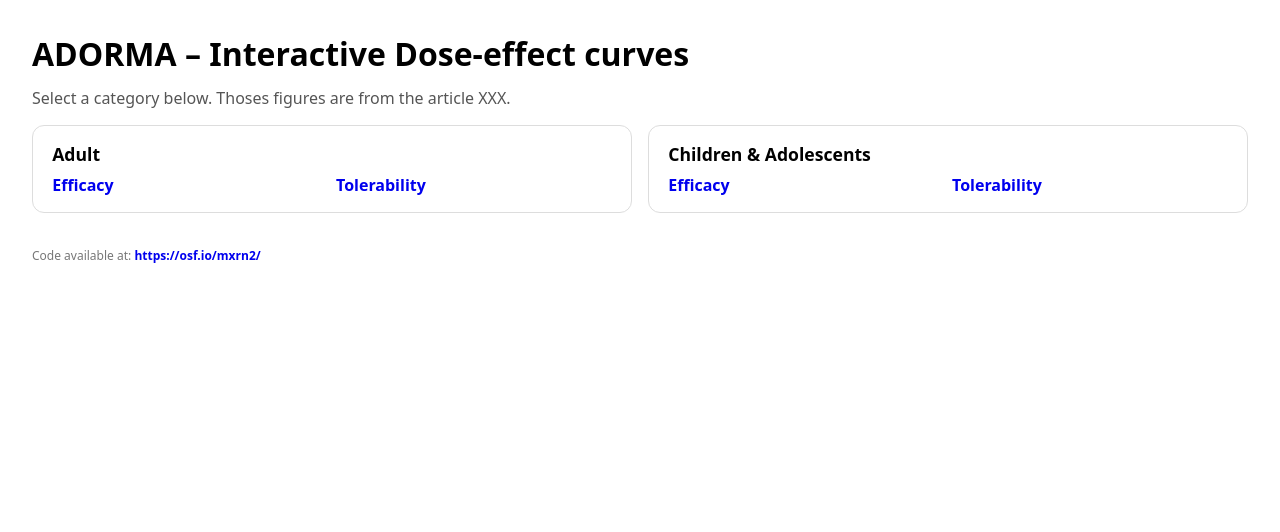
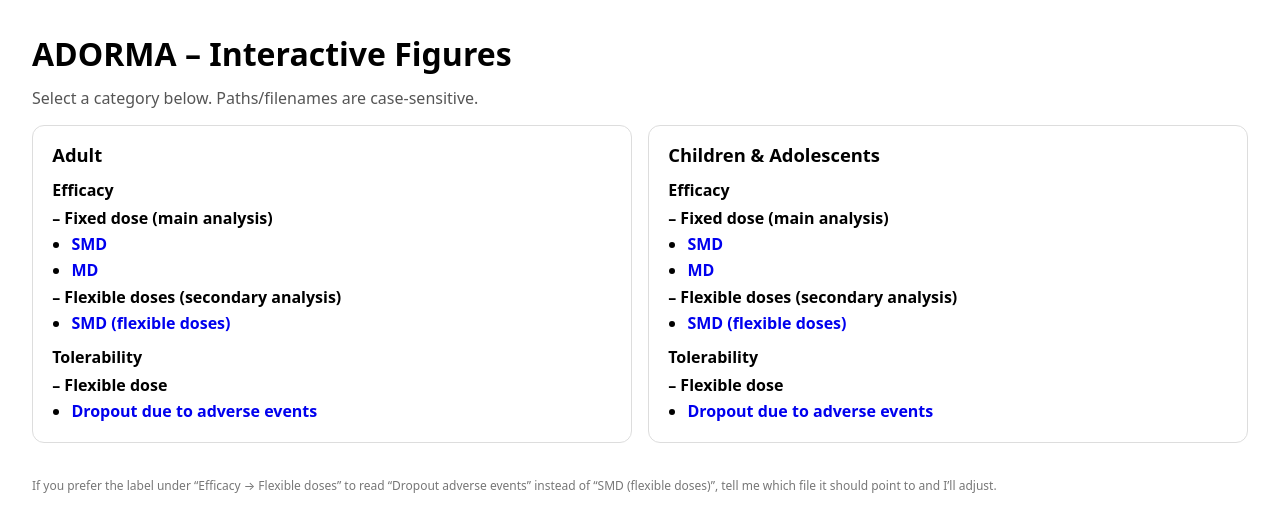
Before and after one commit to mikailnourredine/ADORMA, a plain HTML site: page index.html in a window 1280 px wide. Drawn offline with Linux system fonts and the light colour scheme.

Commit message:
Update index.html

```diff
--- a/index.html
+++ b/index.html
@@ -9,43 +9,86 @@
     body { font-family: system-ui, -apple-system, Segoe UI, Roboto, sans-serif; margin: 2rem; }
     h1 { margin-bottom: 0.75rem; }
     p  { color: var(--muted); margin-top: 0; }
-    .grid { display: grid; grid-template-columns: repeat(auto-fit, minmax(280px, 1fr)); gap: 1rem; margin-top: 1rem; }
+    .grid { display: grid; grid-template-columns: repeat(auto-fit, minmax(320px, 1fr)); gap: 1rem; margin-top: 1rem; }
     .card { border: 1px solid var(--border); border-radius: 12px; padding: 1rem 1.2rem; }
-    .card h2 { margin: 0 0 0.5rem 0; font-size: 1.1rem; }
-    .links { display: grid; grid-template-columns: 1fr 1fr; gap: 0.5rem; margin-top: 0.5rem; }
+    .card h2 { margin: 0 0 0.5rem 0; font-size: 1.15rem; }
+    .section { margin-top: 0.75rem; }
+    .section h3 { margin: 0 0 0.25rem 0; font-size: 1rem; }
+    .subhead { font-weight: 600; margin-top: 0.35rem; }
+    ul { margin: 0.25rem 0 0.25rem 1.2rem; padding: 0; }
+    li { margin: 0.25rem 0; }
     a  { text-decoration: none; font-weight: 600; }
     .note { margin-top: 2rem; color: #777; font-size: 0.9rem; }
-    @media (max-width: 480px) { .links { grid-template-columns: 1fr; } }
   </style>
 </head>
 <body>
-  <h1>ADORMA – Interactive Dose-effect curves</h1>
-  <p>Select a category below. Thoses figures are from the article XXX.</p>
+  <h1>ADORMA – Interactive Figures</h1>
+  <p>Select a category below. Paths/filenames are case-sensitive.</p>
 
   <div class="grid">
     <!-- Adult -->
     <div class="card">
       <h2>Adult</h2>
-      <div class="links">
-        <a href="./smd_adult_fixed.html">Efficacy</a>
-        <a href="./adult_dropout.html">Tolerability</a>
+
+      <div class="section">
+        <h3>Efficacy</h3>
+        <div class="subhead">– Fixed dose (main analysis)</div>
+        <ul>
+          <li><a href="./smd_adult_fixed.html">SMD</a></li>
+          <li><a href="./MD_adult_fixed.html">MD</a></li>
+        </ul>
+
+        <div class="subhead">– Flexible doses (secondary analysis)</div>
+        <ul>
+          <li><a href="./smd_adult_flexible.html">SMD (flexible doses)</a></li>
+        </ul>
+      </div>
+
+      <div class="section">
+        <h3>Tolerability</h3>
+        <div class="subhead">– Flexible dose</div>
+        <ul>
+          <li><a href="./adult_dropout.html">Dropout due to adverse events</a></li>
+        </ul>
       </div>
     </div>
 
     <!-- Children & Adolescents -->
     <div class="card">
       <h2>Children &amp; Adolescents</h2>
-      <div class="links">
-        <a href="./smd_child_fixed.html">Efficacy</a>
-        <a href="./child_dropout.html">Tolerability</a>
+
+      <div class="section">
+        <h3>Efficacy</h3>
+        <div class="subhead">– Fixed dose (main analysis)</div>
+        <ul>
+          <li><a href="./smd_child_fixed.html">SMD</a></li>
+          <li><a href="./MD_child_fixed.html">MD</a></li>
+        </ul>
+
+        <div class="subhead">– Flexible doses (secondary analysis)</div>
+        <ul>
+          <li><a href="./smd_child_flexible.html">SMD (flexible doses)</a></li>
+        </ul>
+      </div>
+
+      <div class="section">
+        <h3>Tolerability</h3>
+        <div class="subhead">– Flexible dose</div>
+        <ul>
+          <li><a href="./child_dropout.html">Dropout due to adverse events</a></li>
+        </ul>
       </div>
     </div>
   </div>
 
   <div class="note">
-    <small>Code available at:
-      <a href="https://osf.io/mxrn2/" target="_blank" rel="noopener">https://osf.io/mxrn2/</a>
+    <small>
+      If you prefer the label under “Efficacy → Flexible doses” to read “Dropout adverse events” instead of
+      “SMD (flexible doses)”, tell me which file it should point to and I’ll adjust.
     </small>
   </div>
 </body>
 </html>
+
+</body>
+</html>
```
